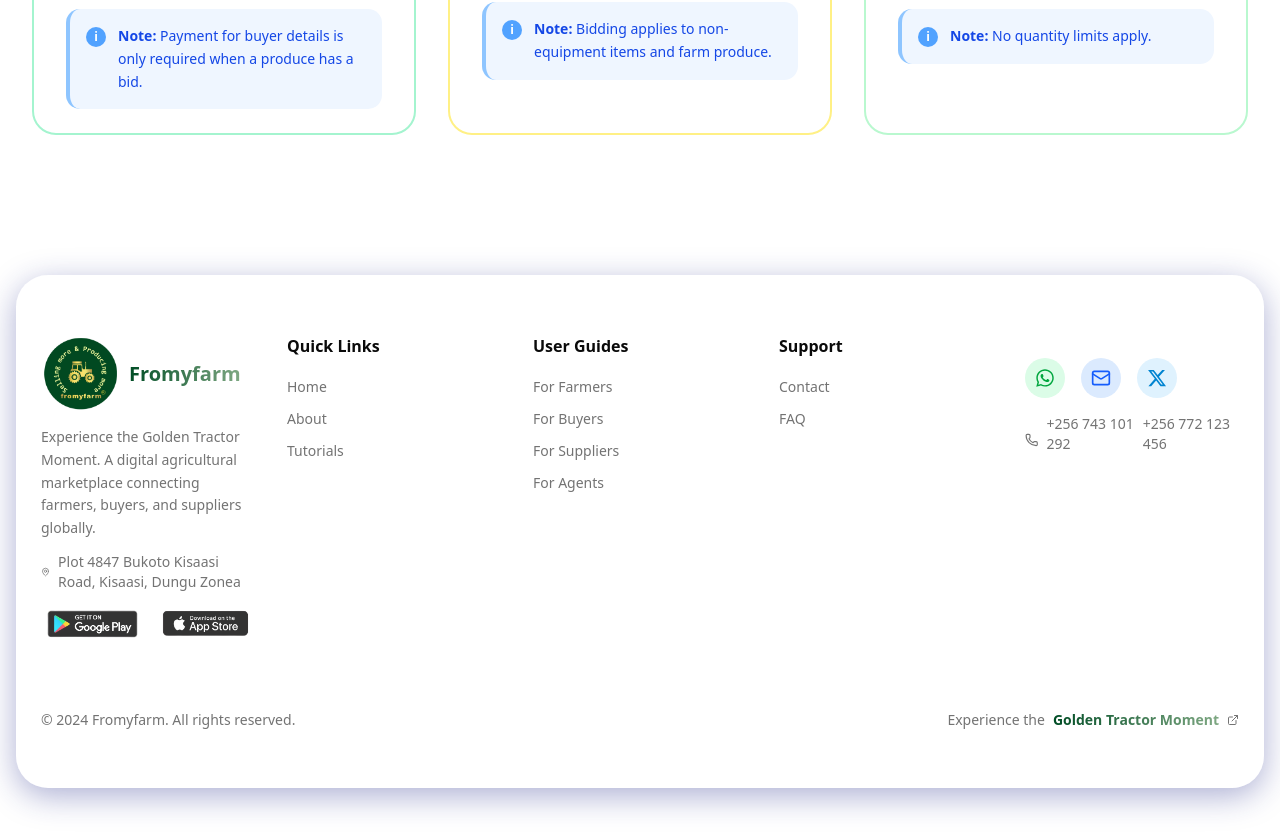
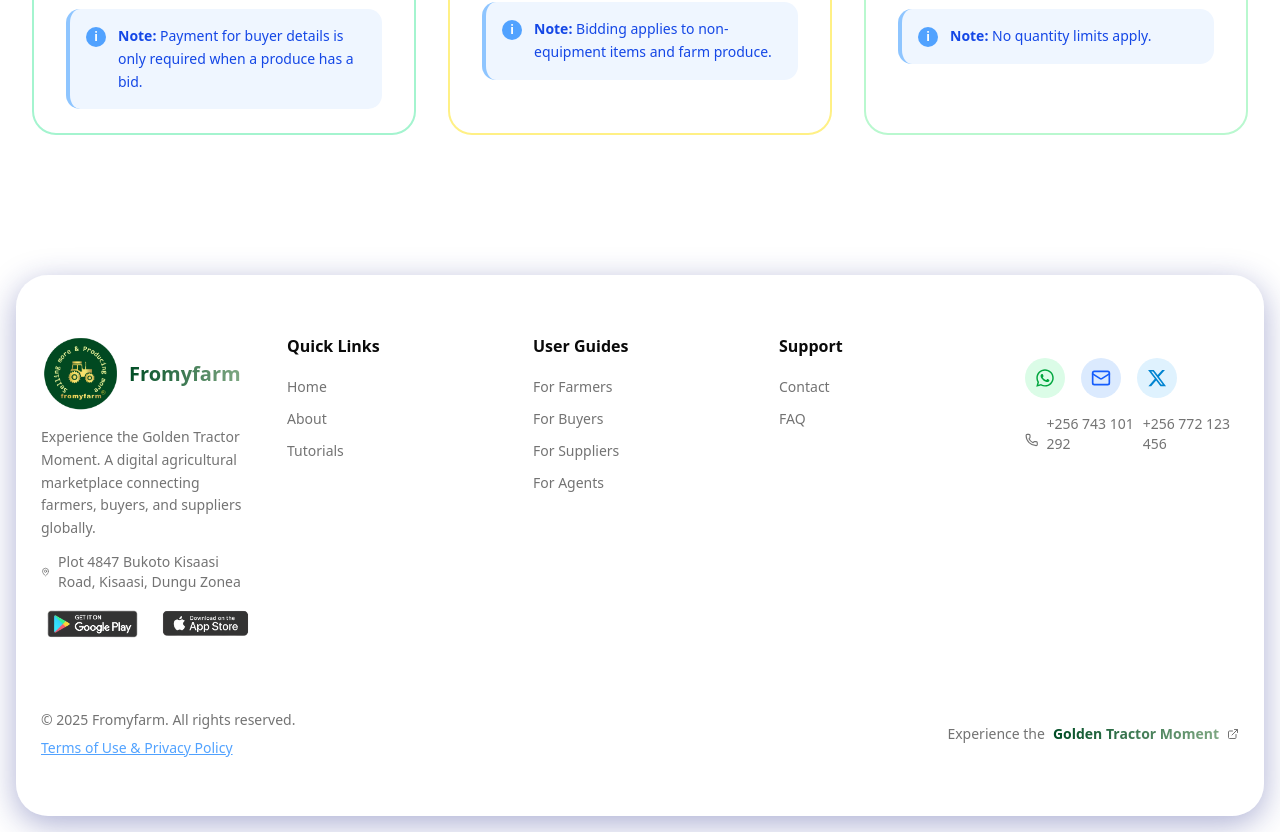
Before and after one commit to fromyfarmapp/Fromyfarm-website, a Next.js app: page / in a window 1280 px wide. Shown: the part 4993-5825 px from the top of the page. Before the commit the page ends 5797 px from the top, so only its background shows below. Built offline with nearby package versions, Linux system fonts and the light colour scheme; no server answers.

Commit message:
feat: add terms of use pdf

```diff
--- /dev/null
+++ b/src/app/terms/page.tsx
@@ -0,0 +1,14 @@
+"use client";
+
+export default function TermsPage() {
+  return (
+    <div className="flex flex-col items-center justify-center min-h-screen bg-gray-50 p-6">
+      <h1 className="text-3xl font-semibold mb-6">Terms of Use & Privacy Policy</h1>
+      <iframe
+        src="/terms.pdf"
+        className="w-full max-w-4xl h-[80vh] border border-gray-300 rounded-lg shadow-md"
+        title="Terms of Use and Privacy Policy"
+      ></iframe>
+    </div>
+  )
+}
--- a/src/components/Footer.tsx
+++ b/src/components/Footer.tsx
@@ -183,7 +183,15 @@
           {/* Copyright */}
           <div className="border-t border-white/10  flex flex-col md:flex-row justify-between items-center space-y-2 md:space-y-0">
             <div className="text-sm text-muted-foreground">
-              © 2024 Fromyfarm. All rights reserved.
+              <p>© {new Date().getFullYear()} Fromyfarm. All rights reserved.</p>
+              <p className="mt-2">
+                <Link
+                  href="/terms"
+                  className="text-blue-400 hover:text-blue-500 underline"
+                >
+                  Terms of Use & Privacy Policy
+                </Link>
+              </p>
             </div>
             <div className="flex items-center space-x-2 text-sm text-muted-foreground">
               <span>Experience the</span>
@@ -193,6 +201,7 @@
           </div>
         </div>
       </div>
+
     </footer>
   )
 }
```
Also changed, not shown: 1 other file (tests, documents, lock files or other folders).
